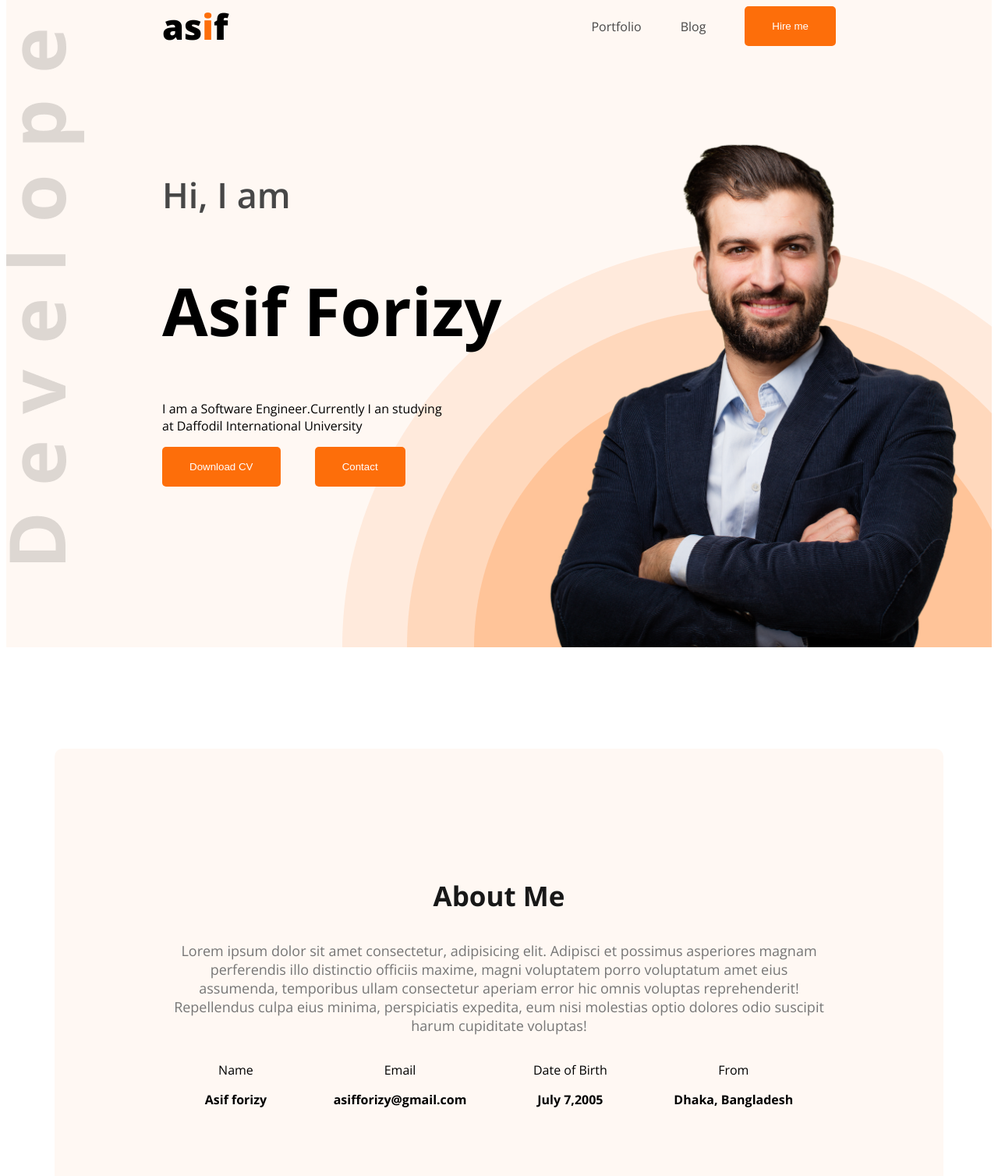
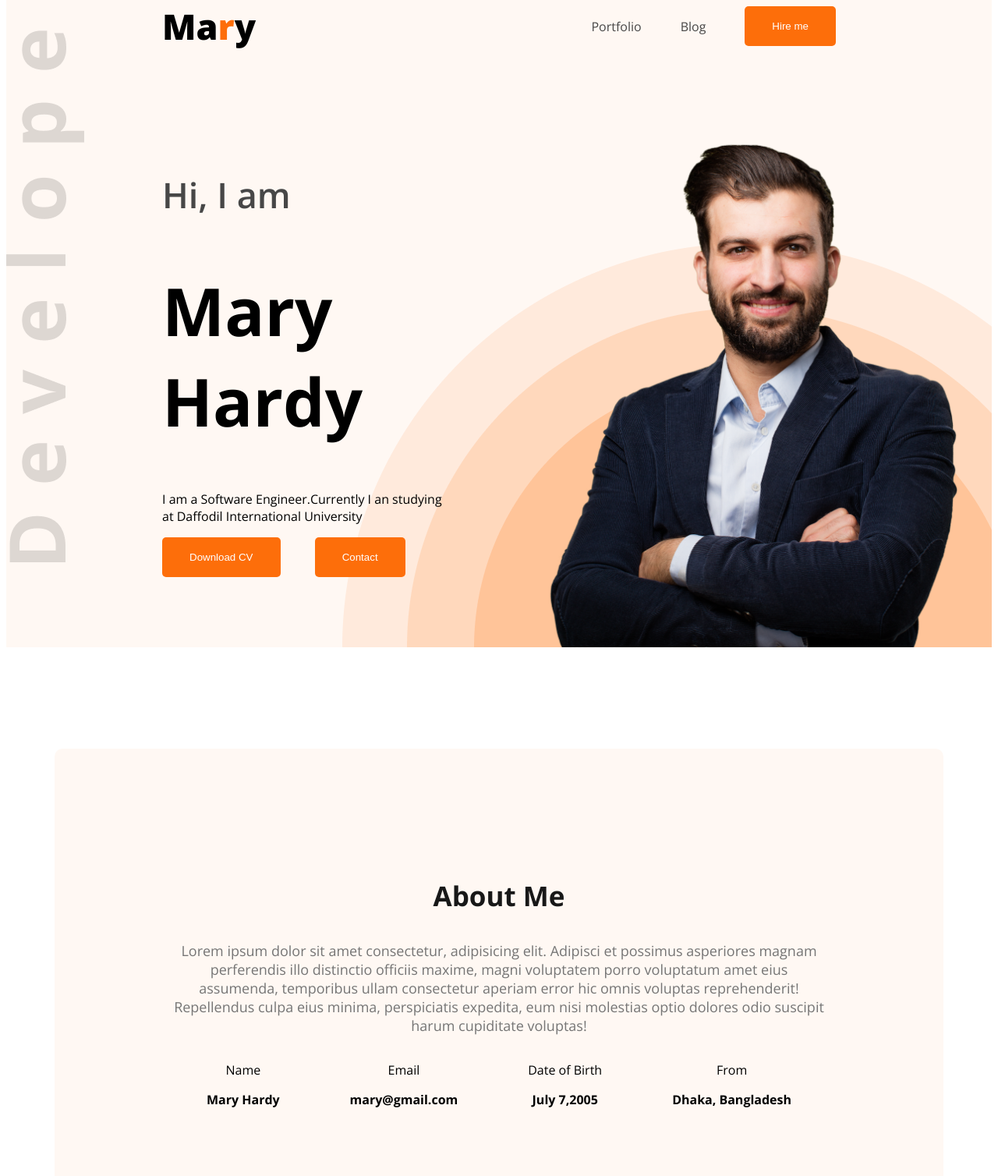
Before and after one commit to ASIFFORIZY/Portfolio_design_html_css, a plain HTML site: page index.html in a window 1280 px wide. Shown: the part 92-1600 px from the top of the page at 78% size. Drawn offline with nearby package versions, Linux system fonts and the light colour scheme.

Commit message:
final commit

```diff
--- a/index.html
+++ b/index.html
@@ -24,7 +24,7 @@
     <body class="open-sans-normal">
     <header class="header secondary-bg">
         <nav>
-            <h3 class="nav-title">as<span class="text-primary">i</span>f</h3>
+            <h3 class="nav-title">Ma<span class="text-primary">r</span>y</h3>
             <ul>
                 <li><a class="dark-2" href="">Portfolio</a></li>
                 <li><a class="dark-2" href="">Blog</a></li><li>
@@ -36,7 +36,7 @@
                 <h4 class="banner-greetings dark-2">
                     Hi, I am
                 </h4>
-                <h1 class="banner-title">Asif Forizy</h1>
+                <h1 class="banner-title">Mary Hardy</h1>
                 <p class="banner-description">I am a Software Engineer.Currently I an studying <br>at Daffodil International University </p>
                 <button class="btn-primary">Download CV</button>
                 <button class="cnt-btn btn-primary">Contact</button>
@@ -53,11 +53,11 @@
             <div class="about-items ">
                 <div class="about-item">
                     <p class="item-titel">Name</p>
-                    <p class="item-des">Asif forizy</p>
+                    <p class="item-des">Mary Hardy</p>
                 </div>
                 <div class="about-item">
                     <p class="item-titel">Email</p>
-                    <p class="item-des">asifforizy@gmail.com</p>
+                    <p class="item-des">mary@gmail.com</p>
                 </div>
                 <div class="about-item">
                     <p class="item-titel">Date of Birth</p>
```
